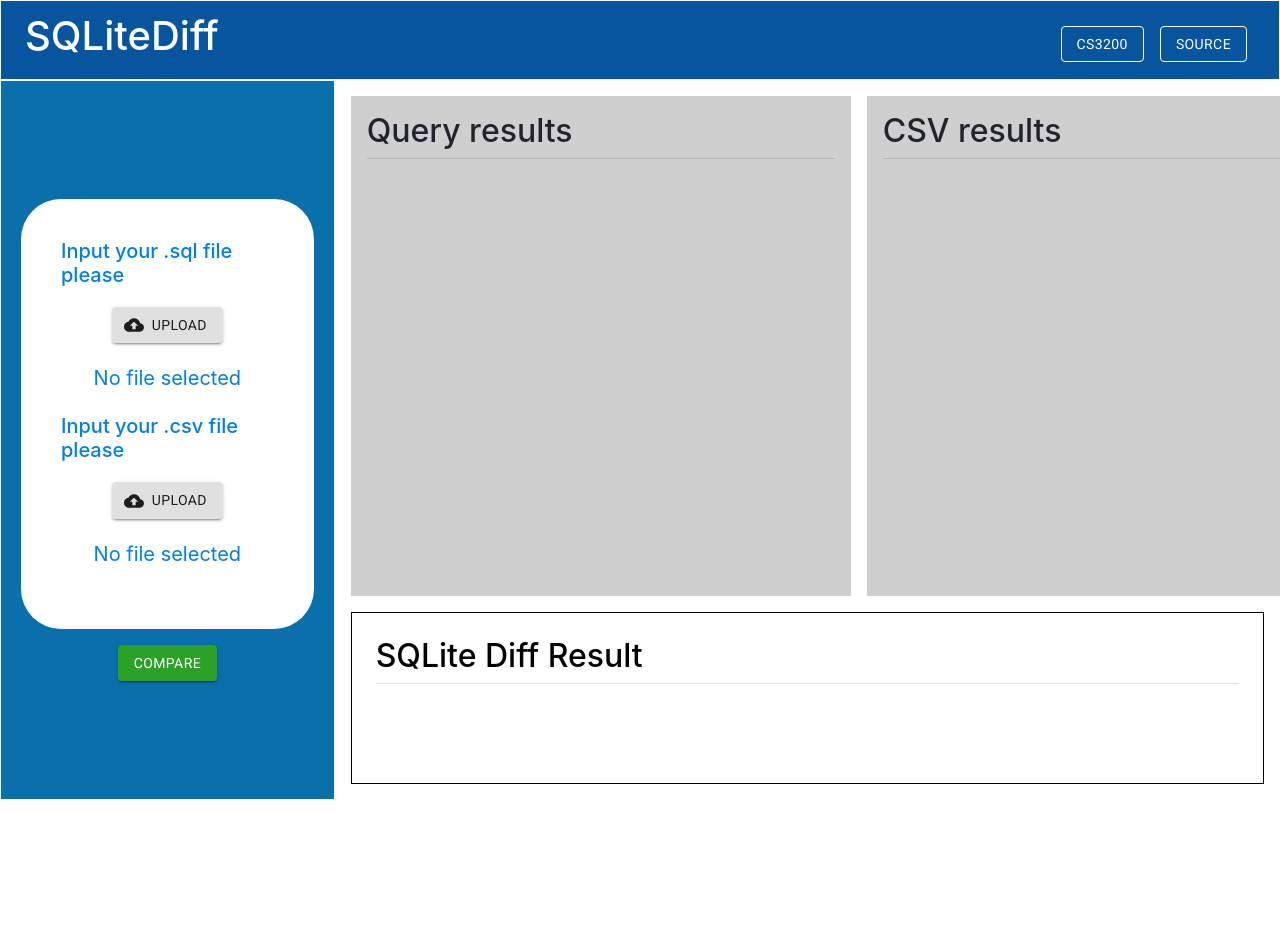
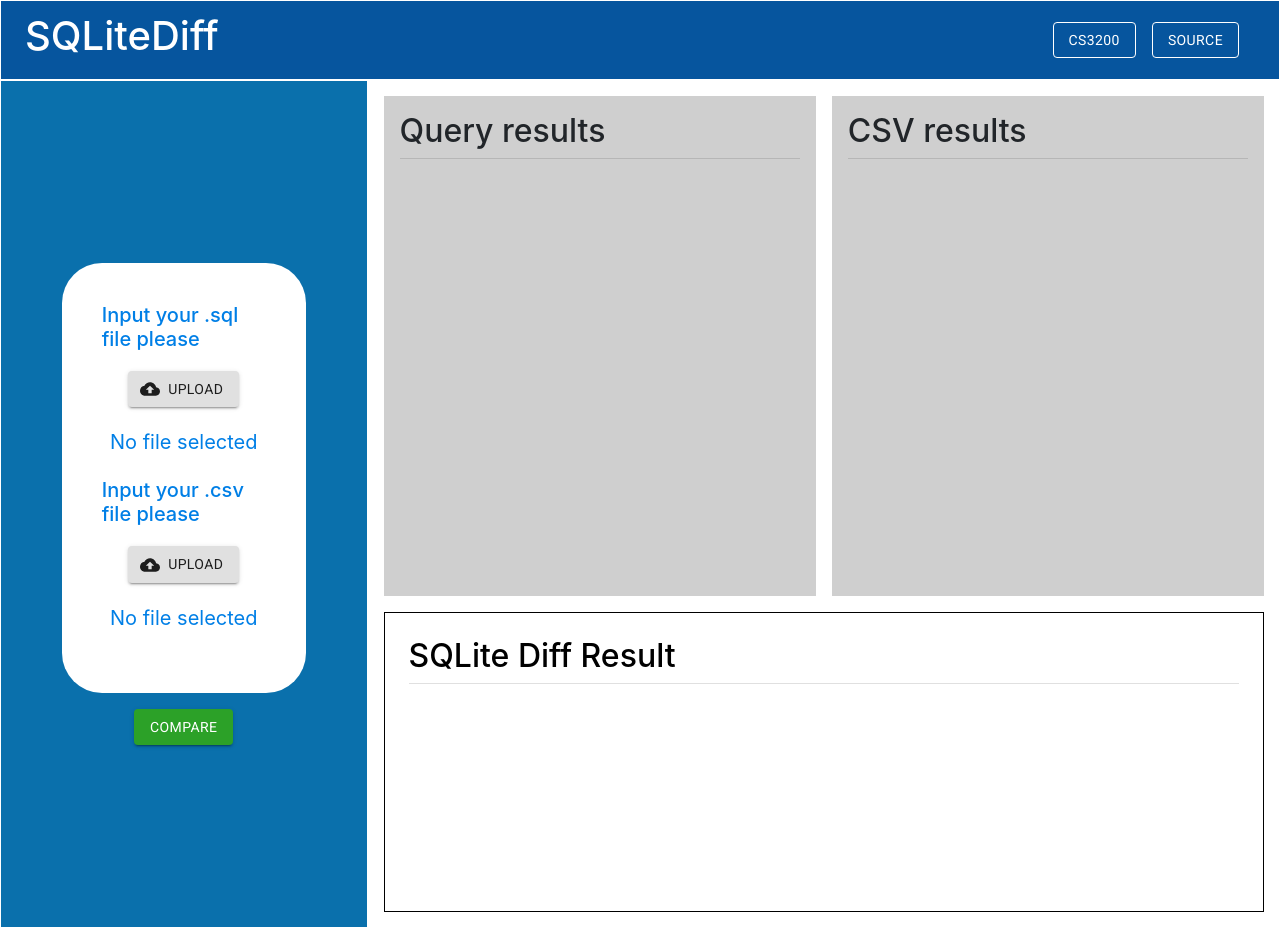
Before and after one commit to yanDavid21/SQL-HW-Checker, a React (Create React App) app: page / in a window 1280 px wide. Before the commit the page ends 800 px from the top, so only its background shows below. Built offline with nearby package versions, Linux system fonts and the light colour scheme.

Commit message:
added responsive design (overdue >.<)

```diff
--- a/src/components/body.js
+++ b/src/components/body.js
@@ -25,13 +25,10 @@
         "background-color": "rgb(44, 161, 40)",
     },
     paper: {
-        position: 'absolute',
-        width: 400,
         backgroundColor: theme.palette.background.paper,
         border: '2px solid #000',
         boxShadow: theme.shadows[5],
         padding: theme.spacing(2, 4, 3),
-        transform: `translate(50%, 50%)`,
     },
 });
 
@@ -55,7 +52,7 @@
             csvFileName: "No file selected", //The file name to be displayed under the file buttons
             diffBgColor: "black" //the color of the text of the sqlite diff results
         }
-        this.serverAddress = 'https://warm-sea-15269.herokuapp.com/';
+        this.serverAddress = 'https://sql-hw-checker.herokuapp.com/';
         this.uploadFile = this.uploadFile.bind(this);
         this.submitButton = this.submitButton.bind(this);
     }
--- a/src/components/header.js
+++ b/src/components/header.js
@@ -4,12 +4,24 @@
 
 const useStyles = makeStyles((theme) => ({
     root: {
-        '& > *': {
+        color: "white",
+        ['@media (max-width:500px)']: {
+            '& > *': {
+                "font-size": ".2em",
+            },
+            display: "flex",
+            "flex-direction": "column"
+        },
+        ['@media (min-width:500px)']: {
+            '& > *': {
+                margin: theme.spacing(1),
+            },
+            display: "flex",
+            "flex-direction": "row",
             margin: theme.spacing(1),
-        },
-        color: "white",
+        }
     },
-    button : {
+    button: {
         color: "white",
         "border-color": "white",
     }
@@ -22,8 +34,8 @@
         <header className="header">
             <h1>SQLiteDiff</h1>
             <div className={classes.root}>
-                <Button className = {classes.button} variant="outlined" href="https://course.ccs.neu.edu/cs3200f20s2/pol.html" target="_blank">CS3200</Button>
-                <Button className = {classes.button} variant="outlined" href="https://github.com/yanDavid21/SQLiteDiff-Web-App" target="_blank">Source</Button>
+                <Button className={classes.button} variant="outlined" href="https://course.ccs.neu.edu/cs3200f20s2/pol.html" target="_blank">CS3200</Button>
+                <Button className={classes.button} variant="outlined" href="https://github.com/yanDavid21/SQLiteDiff-Web-App" target="_blank">Source</Button>
             </div>
         </header>
     );
--- a/src/stylesheets/app.css
+++ b/src/stylesheets/app.css
@@ -6,20 +6,20 @@
     display:flex;
     flex-direction: column;
     margin: 0px;
-    min-width:800px;
 }
+
 
 .header {
     background-color: #06559e;
     color:white;
-    font-size:3em;
-    height: 10vh;
-    padding:.5em;
     border-width:1px;
     border-style:solid;
     display: flex;
     justify-content: space-between;
     align-items: center;
+    font-size:3em;
+    height: 10vh;
+    padding:.5em;
 }
 
 .left-panel {
@@ -29,7 +29,6 @@
     align-items:center;
     background-color:#0a70ac;
     color:white;
-    overflow:auto;
     border-width:1px;
     border-style:solid;
     font-size:1.25em;
@@ -50,22 +49,7 @@
 
 .main-body {
     display:flex;
-    height:90vh;
-}
-
-.results {
-    display:flex;
-    flex-direction: row;
-    width:100%;
-    height:80%;
-}
-
-#query-results {
-    margin-right:1em;
-}
-
-#csv-results {
-    margin-left:1em;
+    min-height:90vh;
 }
 
 .sql-diff{
@@ -78,20 +62,10 @@
     border-color:black;
     height:100%;
     font-size: 1.5em;
+    min-height:300px;
+    max-height:800px;
 }
 
-
-.form-group {
-    display:flex;
-    flex-direction: column;
-    justify-content: center;
-    align-items: center;
-    padding:2em;
-    background-color: white;
-    color:#007fe6;
-    border-radius: 2em;
-    overflow:hidden;
-}
 
 .form-group > * {
     margin-bottom:1em;
@@ -99,7 +73,6 @@
 
 .table {
     min-height:500px;
-    min-width:500px;
     max-height:800px;
     overflow:auto;
     background-color:#cfcfcf;
@@ -113,3 +86,99 @@
     width:100%;
     height: 100%;
 }
+
+.results {
+    display:flex;
+    width:100%;
+    height:80%;
+}
+
+/* Extra small devices (phones, 600px and down) */
+@media only screen and (max-width: 600px) {
+    .main-body {
+        flex-direction:column
+    }
+
+    .form-group {
+        display:flex;
+        flex-direction: column;
+        justify-content: center;
+        align-items: center;
+        padding:2em;
+        background-color: white;
+        color:#007fe6;
+        border-radius: 2em;
+    }
+    #query-results {
+        margin-right:.25em;
+    }
+
+    #csv-results {
+        margin-left:.25em;
+    }
+
+    .results {
+        flex-direction: column;
+    }
+}
+
+/* Small devices (portrait tablets and large phones, 600px and up) */
+@media only screen and (min-width: 600px) {
+    .main-body {
+        flex-direction:column
+    }
+
+    .form-group {
+        display:flex;
+        flex-direction: column;
+        justify-content: center;
+        align-items: center;
+        padding:2em;
+        background-color: white;
+        color:#007fe6;
+        border-radius: 2em;
+        overflow:hidden;
+        width:75%;
+    }
+
+    .results {
+        flex-direction: column;
+    }
+
+
+    #query-results {
+        margin-right:.5em;
+    }
+
+    #csv-results {
+        margin-left:.5em;
+    }
+
+}
+
+/* Medium devices (landscape tablets, 768px and up) */
+@media only screen and (min-width: 768px) {
+
+}
+
+/* Large devices (laptops/desktops, 992px and up) */
+@media only screen and (min-width: 992px) {
+    .results {
+        flex-direction: row;
+    }
+}
+
+/* Extra large devices (large laptops and desktops, 1200px and up) */
+@media only screen and (min-width: 1200px) {
+    .main-body {
+        flex-direction:row
+    }
+
+    #query-results {
+        margin-right:1em;
+    }
+
+    #csv-results {
+        margin-left:1em;
+    }
+}
```
